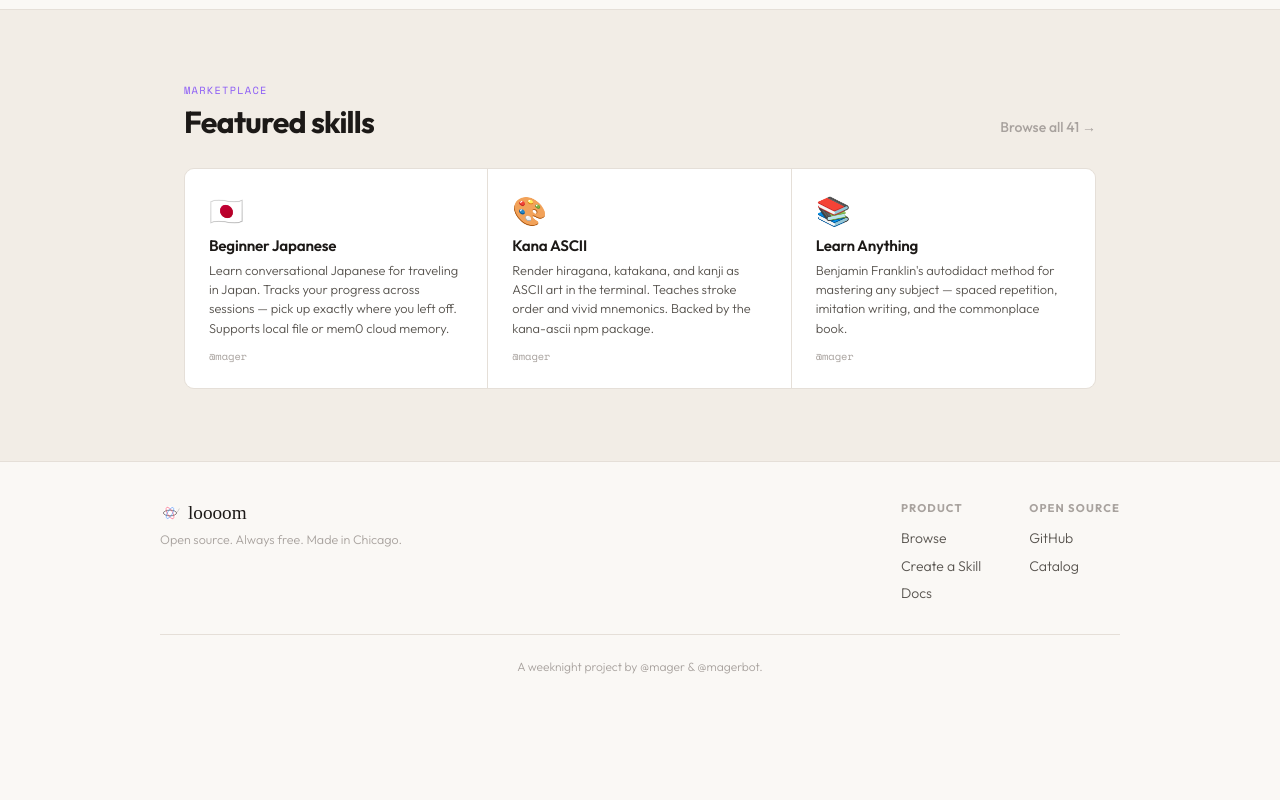
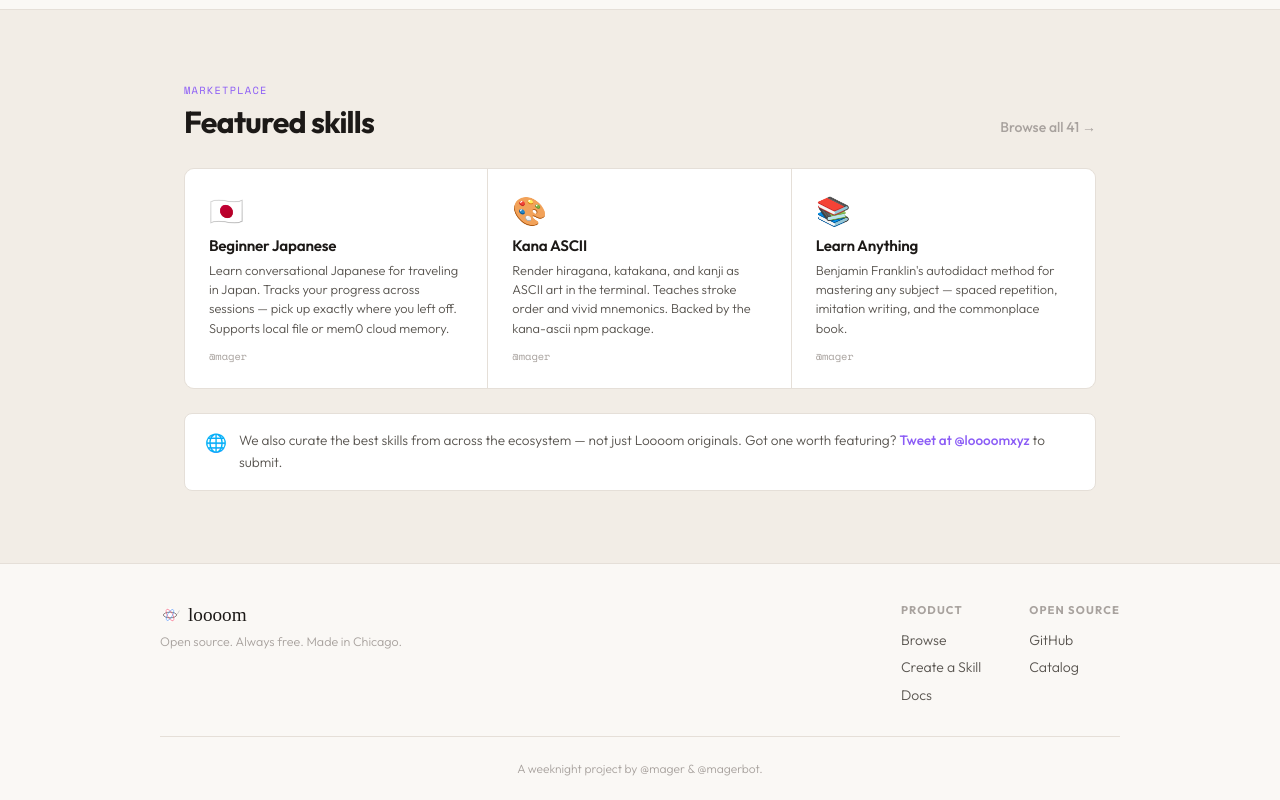
Before and after one commit to mager/loooom.xyz, a SvelteKit app: page / in a window 1280 px wide. Shown: the part 2210-3010 px from the top of the page. Before the commit the page ends 2908 px from the top, so only its background shows below. Built offline with nearby package versions, Linux system fonts and the light colour scheme; no server answers; a web font is replaced by a local one.

Commit message:
feat: add community skills curation callout + @loooomxyz tweet CTA

```diff
--- a/src/routes/+page.svelte
+++ b/src/routes/+page.svelte
@@ -221,6 +221,19 @@ Correct gently. Celebrate wins.`}</code></pre>
 					<span class="plugin-author">@{plugin.author}</span>
 				</a>
 			{/each}
+		</div>
+		<div class="community-callout">
+			<span class="community-icon">🌐</span>
+			<p>
+				We also curate the best skills from across the ecosystem — not just Loooom originals.
+				Got one worth featuring?
+				<a
+					href="https://twitter.com/loooomxyz"
+					target="_blank"
+					rel="noopener"
+					class="callout-link">Tweet at @loooomxyz</a
+				> to submit.
+			</p>
 		</div>
 	</div>
 </section>
@@ -746,6 +759,39 @@ Correct gently. Celebrate wins.`}</code></pre>
 		margin-top: 0.25rem;
 	}
 
+	/* ===== Community Callout ===== */
+	.community-callout {
+		display: flex;
+		align-items: flex-start;
+		gap: 0.75rem;
+		margin-top: 1.5rem;
+		padding: 1rem 1.25rem;
+		background: var(--bg-card);
+		border: 1px solid var(--border);
+		border-radius: 8px;
+	}
+	.community-icon {
+		font-size: 1.1rem;
+		flex-shrink: 0;
+		padding-top: 0.05rem;
+	}
+	.community-callout p {
+		font-size: 0.85rem;
+		color: var(--text-secondary);
+		line-height: 1.6;
+		font-weight: 300;
+		margin: 0;
+	}
+	.callout-link {
+		color: var(--yarn-violet) !important;
+		text-decoration: none;
+		font-weight: 500;
+		transition: opacity 0.2s;
+	}
+	.callout-link:hover {
+		opacity: 0.75;
+	}
+
 	/* ===== Footer ===== */
 	footer {
 		border-top: 1px solid var(--border);
```
